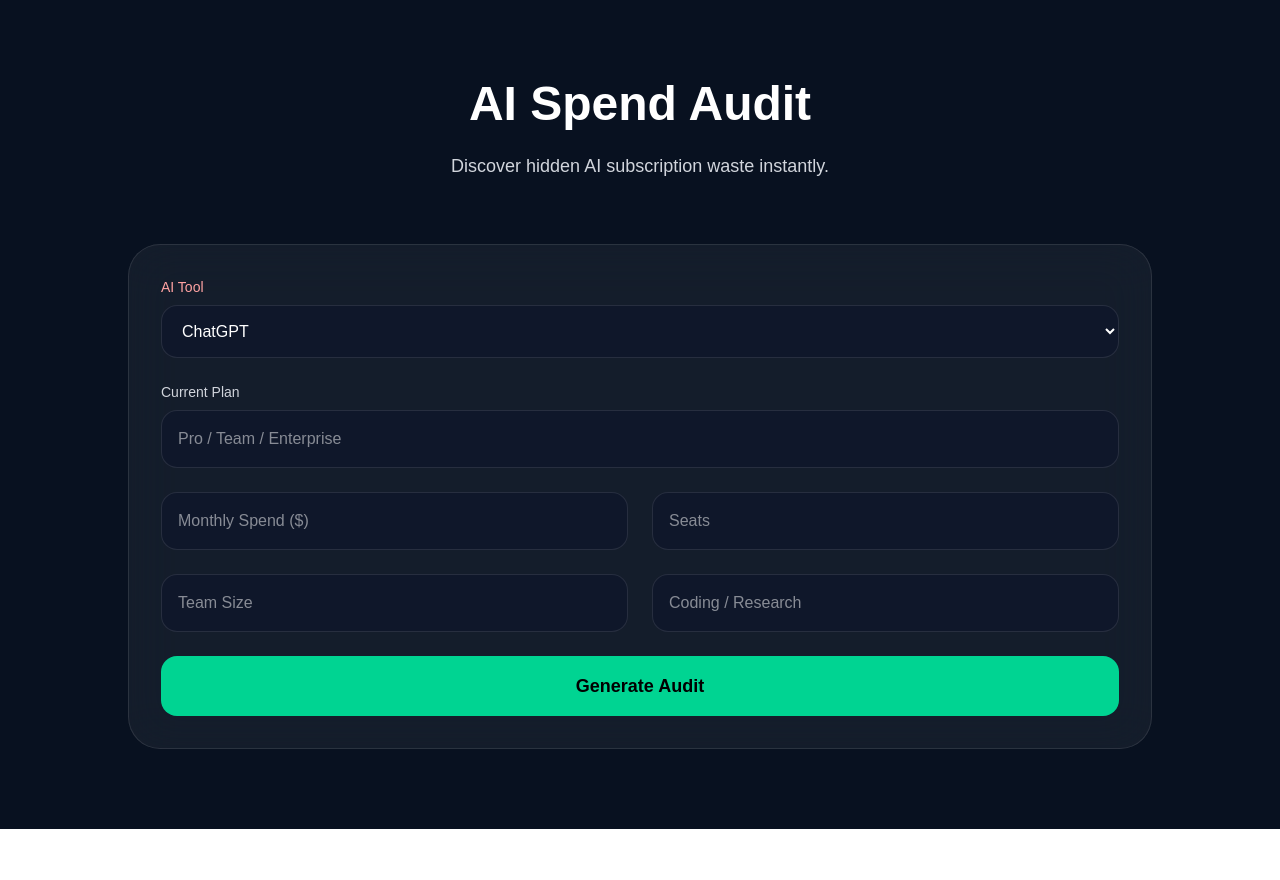
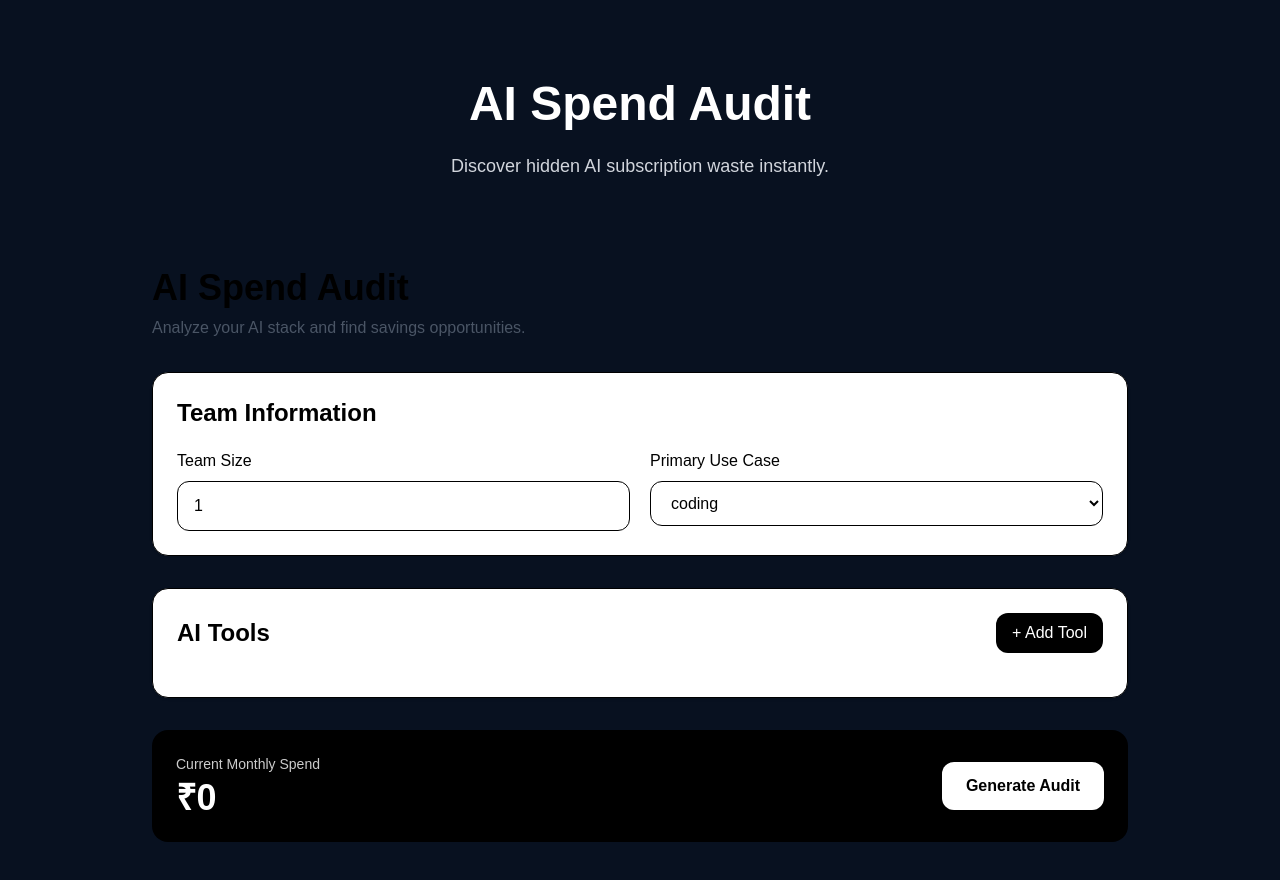
Before and after one commit to ChandaniSahu/AISpendAudit, a Next.js app: page /audit in a window 1280 px wide. Shown: the top 880 px of the page. Before the commit the page ends 829 px from the top, so only its background shows below. Built offline with nearby package versions, Linux system fonts and the light colour scheme; no server answers.

Commit message:
pricing data collected from websites and made auditengine

```diff
--- a/components/SpendForm.tsx
+++ b/components/SpendForm.tsx
@@ -1,153 +1,416 @@
 "use client";
 
-import { useState } from "react";
+import { useEffect, useMemo, useState } from "react";
+import { pricingData } from "@/lib/pricingData";
 import { generateAudit } from "@/lib/auditEngine";
-import { saveAudit } from "@/lib/firebase-service";
+
+const useCases = [
+  "coding",
+  "writing",
+  "research",
+  "data",
+  "mixed",
+] as const;
+
+interface ToolSpend {
+  toolId: string;
+  selectedPlanId: string;
+  monthlySpend: number;
+  seats: number;
+}
+
+interface SpendAuditForm {
+  teamSize: number;
+  primaryUseCase: string;
+  tools: ToolSpend[];
+}
+
+const defaultForm: SpendAuditForm = {
+  teamSize: 1,
+  primaryUseCase: "coding",
+  tools: [],
+};
 
 export default function SpendForm() {
-  const [formData, setFormData] = useState({
-    tool: "ChatGPT",
-    plan: "",
-    monthlySpend: "",
-    seats: "",
-    teamSize: "",
-    useCase: "",
-  });
+  const [formData, setFormData] =
+    useState<SpendAuditForm>(defaultForm);
 
-  const [result, setResult] = useState<any>(null);
+  useEffect(() => {
+    const saved = localStorage.getItem(
+      "audit-form"
+    );
 
-  const handleChange = (
-    e: React.ChangeEvent<HTMLInputElement | HTMLSelectElement>
-  ) => {
-    setFormData({
-      ...formData,
-      [e.target.name]: e.target.value,
-    });
+    if (saved) {
+      setFormData(JSON.parse(saved));
+    }
+  }, []);
+
+  useEffect(() => {
+    localStorage.setItem(
+      "audit-form",
+      JSON.stringify(formData)
+    );
+  }, [formData]);
+
+  const totalMonthlySpend = useMemo(() => {
+    return formData.tools.reduce(
+      (total, tool) =>
+        total + Number(tool.monthlySpend || 0),
+      0
+    );
+  }, [formData.tools]);
+
+  const addTool = () => {
+    setFormData((prev) => ({
+      ...prev,
+      tools: [
+        ...prev.tools,
+        {
+          toolId: "",
+          selectedPlanId: "",
+          monthlySpend: 0,
+          seats: 1,
+        },
+      ],
+    }));
   };
 
-  const handleSubmit = async (
-    e: React.FormEvent<HTMLFormElement>
+  const removeTool = (index: number) => {
+    setFormData((prev) => ({
+      ...prev,
+      tools: prev.tools.filter(
+        (_, i) => i !== index
+      ),
+    }));
+  };
+
+  const updateTool = (
+    index: number,
+    field: keyof ToolSpend,
+    value: string | number
+  ) => {
+    const updatedTools = [...formData.tools];
+
+    updatedTools[index] = {
+      ...updatedTools[index],
+      [field]: value,
+    };
+
+    if (field === "toolId") {
+      updatedTools[index].selectedPlanId = "";
+    }
+
+    setFormData((prev) => ({
+      ...prev,
+      tools: updatedTools,
+    }));
+  };
+
+  const getPlans = (toolId: string) => {
+    return (
+      pricingData.find(
+        (tool) => tool.id === toolId
+      )?.plans || []
+    );
+  };
+
+  const handleSubmit = (
+    e: React.FormEvent
   ) => {
     e.preventDefault();
 
-    const auditResult = generateAudit(formData);
+    const auditResult =
+      generateAudit(formData);
 
-    setResult(auditResult);
+    console.log("AUDIT RESULT:");
+    console.log(auditResult);
 
-    await saveAudit({
-      ...formData,
-      ...auditResult,
-    });
+    // later:
+    // router.push("/results")
+    // or store audit in firebase/state
   };
 
   return (
-    <div className="rounded-[32px] border border-white/10 bg-white/5 p-8 backdrop-blur-xl">
+    <div className="max-w-6xl mx-auto p-6 text-black">
+      {/* HEADER */}
+
+      <div className="mb-8">
+        <h1 className="text-4xl font-bold">
+          AI Spend Audit
+        </h1>
+
+        <p className="text-gray-600 mt-2">
+          Analyze your AI stack and find
+          savings opportunities.
+        </p>
+      </div>
+
+      {/* FORM */}
+
       <form
         onSubmit={handleSubmit}
-        className="grid gap-6"
+        className="space-y-8"
       >
+        {/* TEAM SECTION */}
+
+        <div className="bg-white border rounded-2xl p-6 shadow-sm">
+          <h2 className="text-2xl font-semibold mb-5">
+            Team Information
+          </h2>
+
+          <div className="grid md:grid-cols-2 gap-5">
+            {/* TEAM SIZE */}
+
             <div>
-          <label className="mb-2 block text-sm text-red-300">
-            AI Tool
+              <label className="block mb-2 font-medium">
+                Team Size
+              </label>
+
+              <input
+                type="number"
+                min={1}
+                value={formData.teamSize}
+                onChange={(e) =>
+                  setFormData((prev) => ({
+                    ...prev,
+                    teamSize: Number(
+                      e.target.value
+                    ),
+                  }))
+                }
+                className="w-full border rounded-xl px-4 py-3"
+              />
+            </div>
+
+            {/* PRIMARY USE CASE */}
+
+            <div>
+              <label className="block mb-2 font-medium">
+                Primary Use Case
               </label>
 
               <select
-            name="tool"
-            value={formData.tool}
-            onChange={handleChange}
-            className="w-full rounded-2xl border border-white/10 bg-[#0f172a] p-4 outline-none"
+                value={
+                  formData.primaryUseCase
+                }
+                onChange={(e) =>
+                  setFormData((prev) => ({
+                    ...prev,
+                    primaryUseCase:
+                      e.target.value,
+                  }))
+                }
+                className="w-full border rounded-xl px-4 py-3"
               >
-            <option>ChatGPT</option>
-            <option>Claude</option>
-            <option>Cursor</option>
-            <option>Gemini</option>
+                {useCases.map((item) => (
+                  <option
+                    key={item}
+                    value={item}
+                  >
+                    {item}
+                  </option>
+                ))}
+              </select>
+            </div>
+          </div>
+        </div>
+
+        {/* TOOLS SECTION */}
+
+        <div className="bg-white border rounded-2xl p-6 shadow-sm">
+          <div className="flex items-center justify-between mb-5">
+            <h2 className="text-2xl font-semibold">
+              AI Tools
+            </h2>
+
+            <button
+              type="button"
+              onClick={addTool}
+              className="bg-black text-white px-4 py-2 rounded-xl"
+            >
+              + Add Tool
+            </button>
+          </div>
+
+          <div className="space-y-5">
+            {formData.tools.map(
+              (tool, index) => {
+                const plans = getPlans(
+                  tool.toolId
+                );
+
+                return (
+                  <div
+                    key={index}
+                    className="border rounded-2xl p-5 "
+                  >
+                    <div className="grid lg:grid-cols-4 gap-4">
+                      {/* TOOL */}
+
+                      <div>
+                        <label className="block mb-2 text-sm font-medium ">
+                          Tool
+                        </label>
+
+                        <select
+                          value={tool.toolId}
+                          onChange={(e) =>
+                            updateTool(
+                              index,
+                              "toolId",
+                              e.target.value
+                            )
+                          }
+                          className="w-full border rounded-xl px-4 py-3"
+                        >
+                          <option value="">
+                            Select Tool
+                          </option>
+
+                          {pricingData.map(
+                            (item) => (
+                              <option
+                                key={item.id}
+                                value={item.id}
+                              >
+                                {item.name}
+                              </option>
+                            )
+                          )}
                         </select>
                       </div>
 
+                      {/* PLAN */}
+
                       <div>
-          <label className="mb-2 block text-sm text-gray-300">
-            Current Plan
+                        <label className="block mb-2 text-sm font-medium">
+                          Plan
+                        </label>
+
+                        <select
+                          value={
+                            tool.selectedPlanId
+                          }
+                          onChange={(e) =>
+                            updateTool(
+                              index,
+                              "selectedPlanId",
+                              e.target.value
+                            )
+                          }
+                          className="w-full border rounded-xl px-4 py-3"
+                        >
+                          <option value="">
+                            Select Plan
+                          </option>
+
+                          {plans.map((plan) => (
+                            <option
+                              key={plan.id}
+                              value={plan.id}
+                            >
+                              {plan.name}
+                            </option>
+                          ))}
+                        </select>
+                      </div>
+
+                      {/* MONTHLY SPEND */}
+
+                      <div>
+                        <label className="block mb-2 text-sm font-medium">
+                          Monthly Spend
                         </label>
 
                         <input
-            type="text"
-            name="plan"
-            placeholder="Pro / Team / Enterprise"
-            value={formData.plan}
-            onChange={handleChange}
-            className="w-full rounded-2xl border border-white/10 bg-[#0f172a] p-4 outline-none"
+                          type="number"
+                          min={0}
+                          value={
+                            tool.monthlySpend
+                          }
+                          onChange={(e) =>
+                            updateTool(
+                              index,
+                              "monthlySpend",
+                              Number(
+                                e.target.value
+                              )
+                            )
+                          }
+                          className="w-full border rounded-xl px-4 py-3"
+                          placeholder="1999"
                         />
                       </div>
 
-        <div className="grid gap-6 md:grid-cols-2">
-          <input
-            type="number"
-            name="monthlySpend"
-            placeholder="Monthly Spend ($)"
-            value={formData.monthlySpend}
-            onChange={handleChange}
-            className="rounded-2xl border border-white/10 bg-[#0f172a] p-4 outline-none"
-          />
+                      {/* SEATS */}
+
+                      <div>
+                        <label className="block mb-2 text-sm font-medium">
+                          Seats
+                        </label>
 
                         <input
                           type="number"
-            name="seats"
-            placeholder="Seats"
-            value={formData.seats}
-            onChange={handleChange}
-            className="rounded-2xl border border-white/10 bg-[#0f172a] p-4 outline-none"
+                          min={1}
+                          value={tool.seats}
+                          onChange={(e) =>
+                            updateTool(
+                              index,
+                              "seats",
+                              Number(
+                                e.target.value
+                              )
+                            )
+                          }
+                          className="w-full border rounded-xl px-4 py-3"
                         />
                       </div>
+                    </div>
 
-        <div className="grid gap-6 md:grid-cols-2">
-          <input
-            type="number"
-            name="teamSize"
-            placeholder="Team Size"
-            value={formData.teamSize}
-            onChange={handleChange}
-            className="rounded-2xl border border-white/10 bg-[#0f172a] p-4 outline-none"
-          />
+                    {/* REMOVE */}
 
-          <input
-            type="text"
-            name="useCase"
-            placeholder="Coding / Research"
-            value={formData.useCase}
-            onChange={handleChange}
-            className="rounded-2xl border border-white/10 bg-[#0f172a] p-4 outline-none"
-          />
+                    <div className="mt-4 flex justify-end">
+                      <button
+                        type="button"
+                        onClick={() =>
+                          removeTool(index)
+                        }
+                        className="text-red-500 text-sm"
+                      >
+                        Remove
+                      </button>
+                    </div>
+                  </div>
+                );
+              }
+            )}
+          </div>
+        </div>
+
+        {/* TOTAL */}
+
+        <div className="bg-black text-white rounded-2xl p-6">
+          <div className="flex items-center justify-between">
+            <div>
+              <p className="text-sm opacity-80">
+                Current Monthly Spend
+              </p>
+
+              <h3 className="text-4xl font-bold mt-1">
+                ₹
+                {totalMonthlySpend.toLocaleString()}
+              </h3>
             </div>
 
             <button
               type="submit"
-          className="rounded-2xl bg-emerald-400 px-8 py-4 text-lg font-bold text-black transition hover:scale-[1.02]"
+              className="bg-white text-black px-6 py-3 rounded-xl font-semibold"
             >
               Generate Audit
             </button>
-      </form>
-
-      {result && (
-        <div className="mt-10 rounded-3xl border border-white/10 bg-[#0f172a] p-8">
-          <h2 className="text-4xl font-black text-emerald-400">
-            ${result.savings}/month savings
-          </h2>
-
-          <p className="mt-5 text-lg text-gray-300">
-            {result.recommendation}
-          </p>
-
-          <div className="mt-6 rounded-2xl bg-white/5 p-5">
-            <p className="text-gray-400">
-              Annual Savings
-            </p>
-
-            <h3 className="mt-2 text-5xl font-black">
-              ${result.annualSavings}
-            </h3>
           </div>
         </div>
-      )}
+      </form>
     </div>
   );
 }
--- /dev/null
+++ b/types/audit.ts
@@ -0,0 +1,40 @@
+export type UseCase =
+  | "coding"
+  | "writing"
+  | "research"
+  | "data"
+  | "mixed";
+
+export interface PricingPlan {
+  id: string;
+  name: string;
+  monthlyPrice: number | null;
+  pricingModel: "seat" | "usage" | "custom";
+  yearlyDiscount?: boolean;
+  notes?: string;
+  recommendedFor?: string[];
+  sourceUrl: string;
+  verifiedAt: string;
+}
+
+export interface AITool {
+  id: string;
+  name: string;
+  category: "chat" | "coding" | "api" | "workspace";
+  vendor: string;
+  logo?: string;
+  plans: PricingPlan[];
+}
+
+export interface UserToolSpend {
+  toolId: string;
+  selectedPlanId: string;
+  monthlySpend: number;
+  seats: number;
+}
+
+export interface SpendAuditForm {
+  tools: UserToolSpend[];
+  teamSize: number;
+  primaryUseCase: UseCase;
+}
```
Lines whose indentation alone changed are shown as unchanged.
